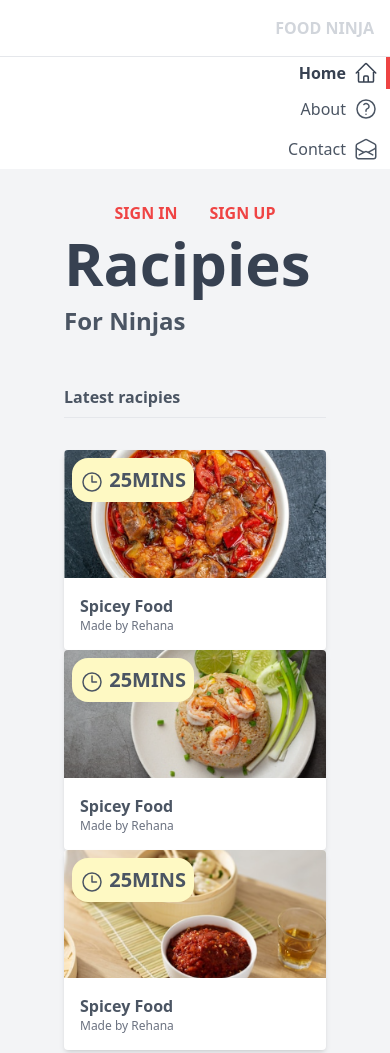
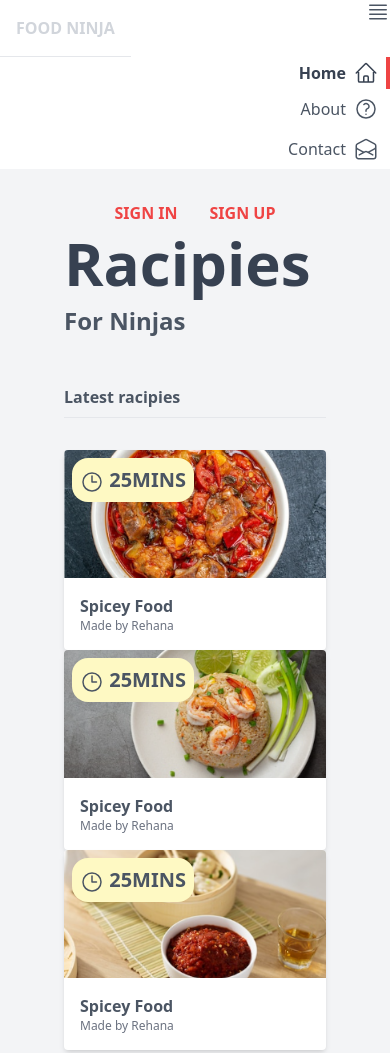
Before and after one commit to summenurfatema/food_ninja, a website: page public/index.html in a window 390 px wide. Shown: the top 1053 px of the page. Drawn offline with Linux system fonts and the light colour scheme.

Commit message:
1/2 of 16th class done

```diff
--- a/public/index.html
+++ b/public/index.html
@@ -12,10 +12,19 @@
 <body class="text-gray-600">
     <div class="grid md:grid-cols-3">
         <div class="md:col-span-1 md:flex md:justify-end">
-            <nav class="text-end">
-                <div>
+            <nav class="text-right">
+                <div class="flex justify-between">
                     <h1 class="font-bold uppercase p-4 border-b border-gary-100 hover:text-gray-300"><a href="/">Food
-                            Ninja</a></h1>
+                            Ninja</a>
+                    </h1>
+                    <div>
+                        <svg class="w-6 md:hidden" xmlns="http://www.w3.org/2000/svg" fill="none" viewBox="0 0 24 24"
+                            stroke-width="1.5" stroke="currentColor" class="w-6 h-6">
+                            <path stroke-linecap="round" stroke-linejoin="round"
+                                d="M3.75 5.25h16.5m-16.5 4.5h16.5m-16.5 4.5h16.5m-16.5 4.5h16.5" />
+                        </svg>
+                    </div>
+
                 </div>
                 <ul>
                     <li class="text-gray-700 font-bold border-r-4 py-1 border-primary">
```
Also changed, not shown: public/style.css.
